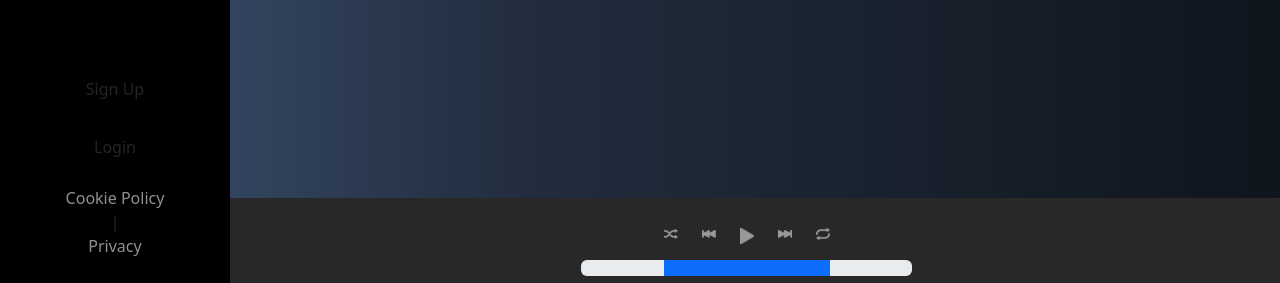
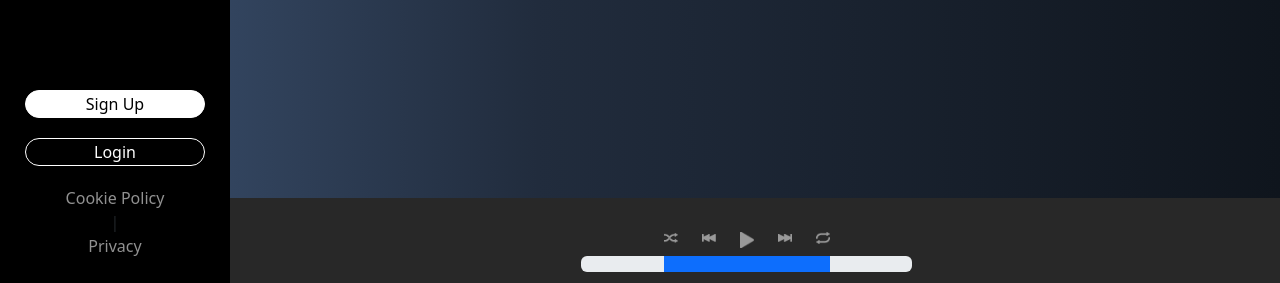
Before and after one commit to ABBA3124/u3-w3-d5-progetto-settimanale-spotify-react-test, a React (Vite) app: page / in a window 1280 px wide. Shown: the part 514-797 px from the top of the page. Built offline with nearby package versions, Linux system fonts and the light colour scheme; no server answers.

Commit message:
fix login and sign up

```diff
--- a/src/components/AsideBar.jsx
+++ b/src/components/AsideBar.jsx
@@ -1,6 +1,7 @@
 import logospotify from "../assets/logo/logo.png"
 import { Container, Nav, Navbar, Col, Image, NavbarToggle, InputGroup, Form, Button } from "react-bootstrap"
 import React, { useState } from "react"
+import "../App.css"
 
 const AsideBar = ({ onSearch }) => {
   const [query, setQuery] = useState("")
@@ -56,12 +57,12 @@ const AsideBar = ({ onSearch }) => {
           </Navbar.Collapse>
         </Container>
         <div className="nav-btn">
-          <Button variant="" className="btn signup-btn">
+          <button variant="" className=" signup-btn">
             Sign Up
-          </Button>
-          <Button variant="" className="btn login-btn">
+          </button>
+          <button variant="" className=" login-btn">
             Login
-          </Button>
+          </button>
           <Nav.Link href="#Cookie Policy">Cookie Policy</Nav.Link> | <Nav.Link href="#Privacy"> Privacy</Nav.Link>
         </div>
       </Navbar>
--- a/src/components/Player.jsx
+++ b/src/components/Player.jsx
@@ -32,7 +32,7 @@ const Player = () => {
                   <Image src={repeat} alt="repeat" />
                 </Nav.Link>
               </div>
-              <div className="progress mt-3">
+              <div className="progress mt-2">
                 <div className="progress-bar" role="progressbar" style={{ width: "50%" }}></div>
               </div>
               {song && (
```
